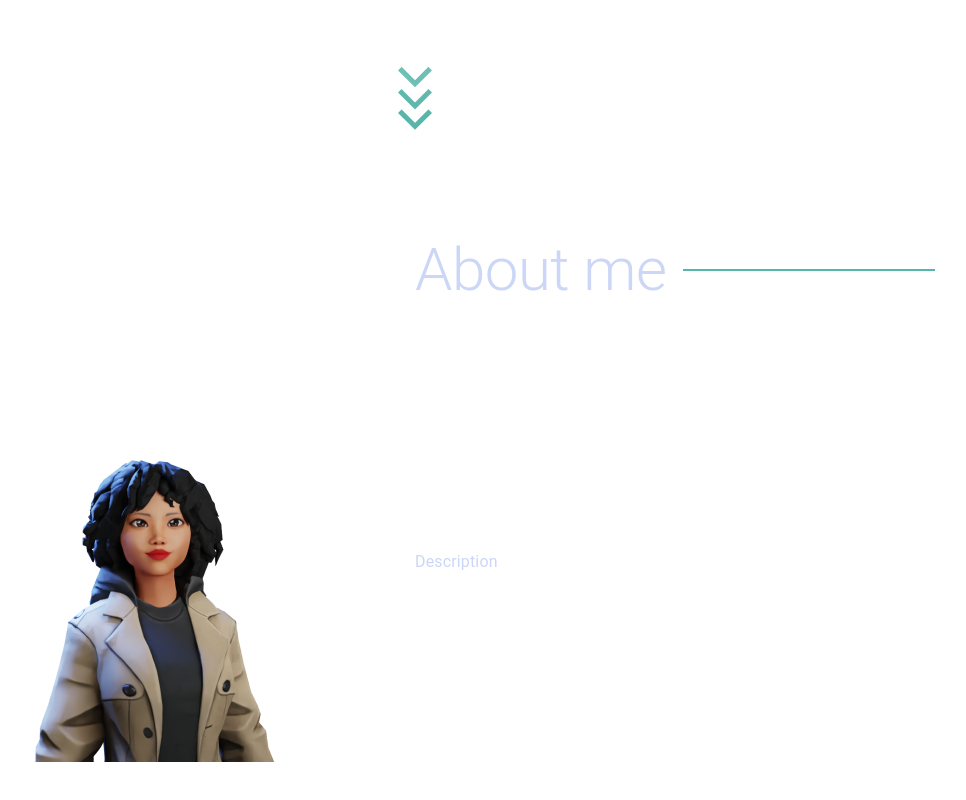
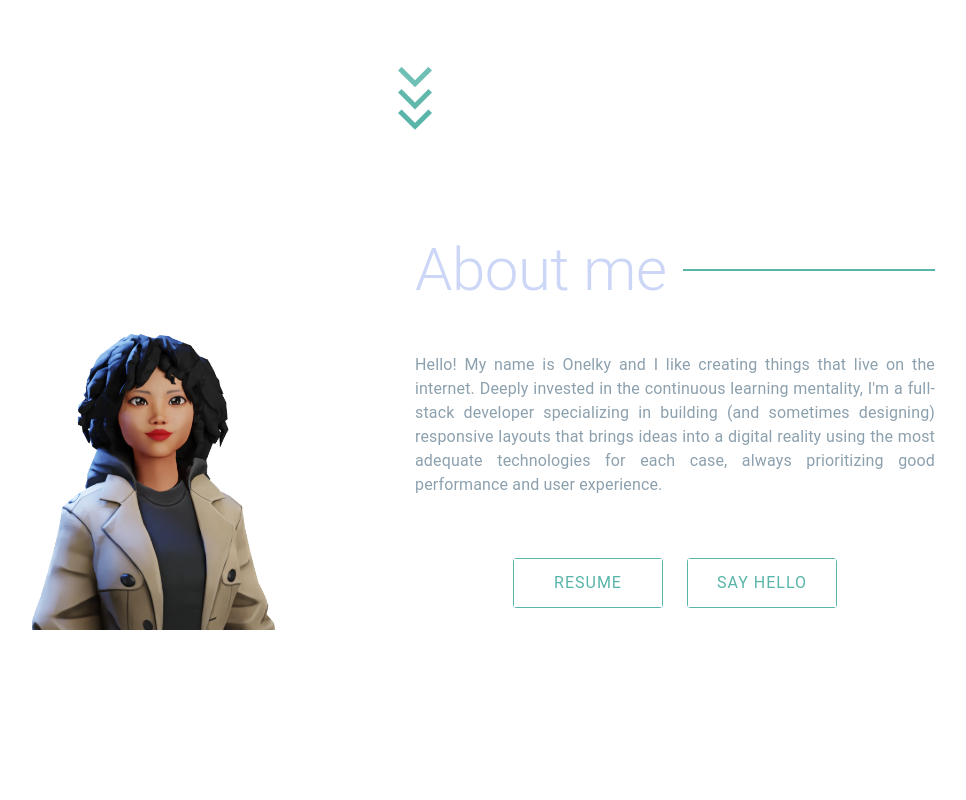
Before and after one commit to Onelky/portfolio, a Next.js app: page / in a window 1280 px wide. Shown: the part 598-1398 px from the top of the page, without its empty margins (225-1191 px from the left). Built offline with nearby package versions, Linux system fonts and the light colour scheme.

Commit message:
Add content to About section

```diff
--- a/src/components/common/BlueButton/BlueButton.tsx
+++ b/src/components/common/BlueButton/BlueButton.tsx
@@ -45,7 +45,7 @@ const AnimatedContainer = styled(Button)(()=> ({
     }
 }));
 
-const BlueButton = ({text, onClick, ...props}: { text: string, onClick: any}) => {
+const BlueButton = ({text, onClick, ...props}: { text: string, onClick?: any}) => {
 
     return (
         <AnimatedContainer onClick={onClick} {...props}>
--- /dev/null
+++ b/src/constants/about.ts
@@ -0,0 +1,5 @@
+export const descriptionParagraph: string = 'Hello! My name is Onelky and I like creating things \
+that live on the internet. Deeply invested in the continuous learning mentality, \
+I\'m a full-stack developer specializing in building (and sometimes designing) responsive \
+layouts that brings ideas into a digital reality using the most adequate technologies for \
+each case, always prioritizing good performance and user experience.'
--- a/src/pageComponents/About/About.tsx
+++ b/src/pageComponents/About/About.tsx
@@ -5,30 +5,54 @@ import BlueButton from "../../components/common/BlueButton/BlueButton";
 import Stack from "@mui/material/Stack";
 import Grid from "@mui/material/Grid";
 import Image from 'next/image'
-import avatar from '../../../public/images/onelky-avatar.png'
+import avatar from '../../../public/images/onelky-avatar-cut.png'
 import Box from "@mui/material/Box";
+import {Typography} from "@mui/material";
+import {descriptionParagraph} from "../../constants/about";
 
 const Picture = (): JSX.Element => {
     return(
         <Box sx={{
             position: 'relative',
-            width: {xs: '300px', sm: '350px', lg: '400px', xl: '500px'},
-            height: {xs: '300px', sm: '350px', lg: '400px', xl: '500px'},
+            width: {xs: '300px', sm: '300px',  },
+            height: {xs: '300px', sm: '300px', },
         }}>
-            <Image src={avatar} layout="fill" />
+            <Image src={avatar} layout="fill" objectFit={'cover'} />
         </Box>
     )
 }
-const DescriptionContainer = (): JSX.Element => {
+
+const Content = (): JSX.Element => {
+    const onClick = () => {
+        console.log('click')
+    }
     return(
-        <Stack sx={{width: '50%'}}>
-            Description
+        <Stack direction={'column'}
+               justifyContent={'space-around'}
+               minHeight={'100%'}
+               alignItems={'center'}>
+            <Typography paragraph
+                        sx={{
+                            alignItems: 'center',
+                            textAlign: 'justify',
+                        }}>
+                {descriptionParagraph}
+            </Typography>
+            <Stack direction={'row'}
+                   spacing={3}
+                   justifyContent={'center'}>
+
+                <a href={'/docs/resume.pdf'} target="_blank">
+                    <BlueButton text={'Resume'}/>
+                </a>
+                {/*todo: add link to email (when that functionaity is ready)*/}
+                <BlueButton text={'Say Hello'} onClick={onClick}/>
+            </Stack>
         </Stack>
+
     )
 }
 const About = (): JSX.Element => {
-    // todo: add DescriptionContainer
-    // todo: style Description
 
     return (
         <Grid container
@@ -44,14 +68,12 @@ const About = (): JSX.Element => {
                   height={'36px'}>
                 <SectionHeader title={'About me'}
                                linePosition={linePositions.right}
-                               justifyContent={'end'}/>
+                               justifyContent={'start'}/>
 
             </Grid>
             <Grid item xs={10} width='100%'>
                 <Grid container
                       mt={3}
-                      alignItems={'center'}
-                      rowSpacing={4}
                       flexWrap={'nowrap'}
                       direction={{xs: 'column', md: 'row'}}>
 
@@ -60,7 +82,7 @@ const About = (): JSX.Element => {
                     </Grid>
 
                     <Grid item md={6}>
-                        <DescriptionContainer/>
+                        <Content/>
                     </Grid>
                 </Grid>
 
```
Also changed, not shown: public/images/onelky-avatar-cut.png (added), 1 other file (tests, documents, lock files or other folders).
